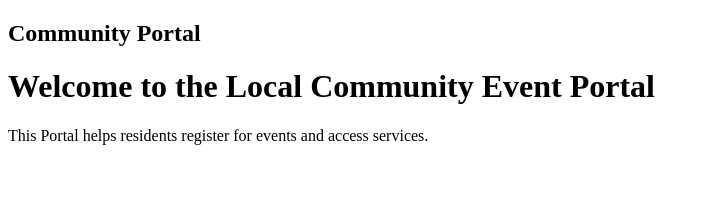
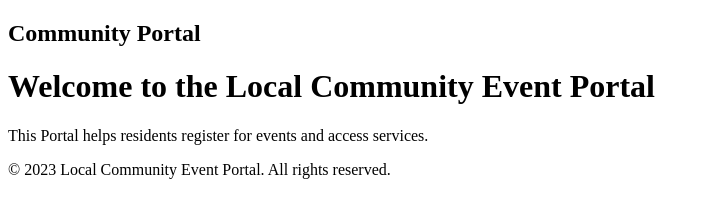
Before and after one commit to SANSANA-05/Local-Community-Portal, a plain HTML site: page index.html in a window 1280 px wide. Shown: the whole page, without its empty margins (0-710 px from the left). Drawn offline with Linux system fonts and the light colour scheme.

Commit message:
Added Footer

```diff
--- a/index.html
+++ b/index.html
@@ -13,5 +13,8 @@
             <h1>Welcome to the Local Community Event Portal</h1>
             <p>This Portal helps residents register for events and access services.</p>
         </main>
+        <footer>
+            <p>&copy; 2023 Local Community Event Portal. All rights reserved.</p>
+        </footer>
     </body>
 </html>
```
